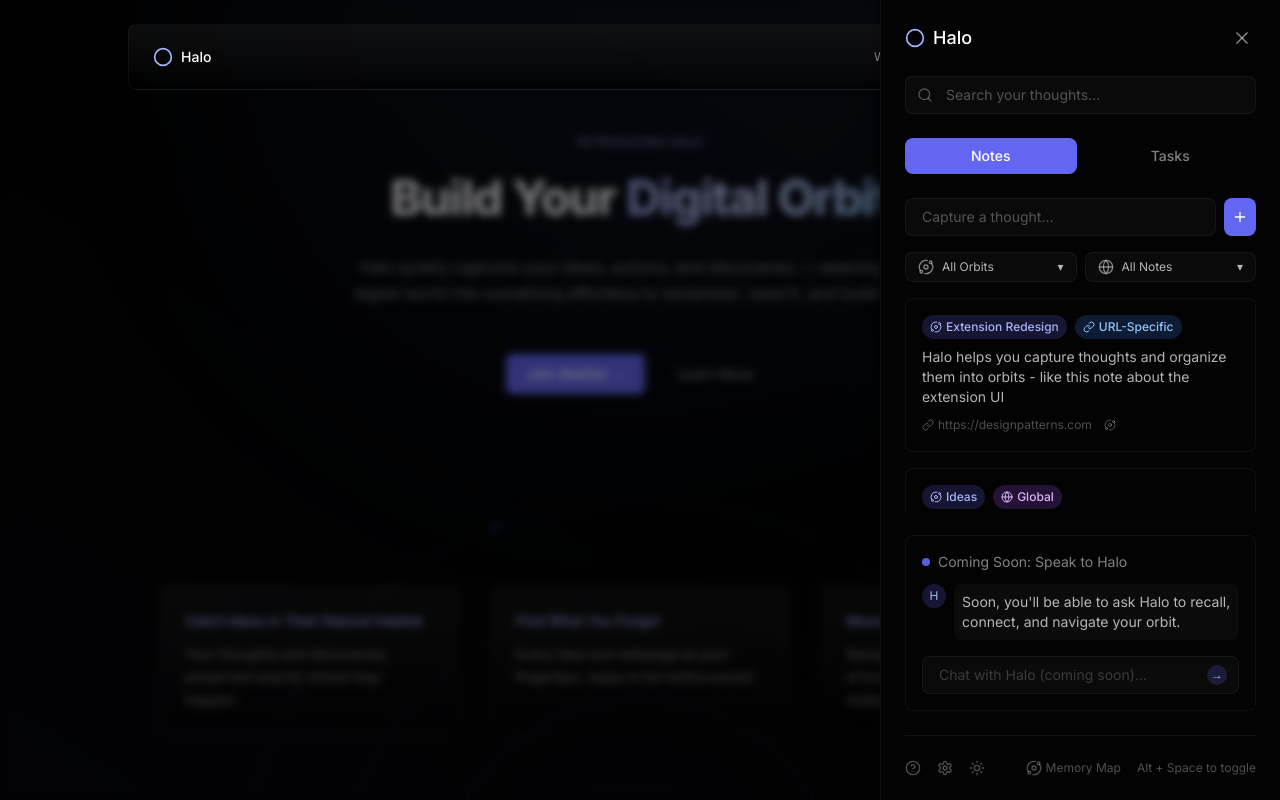
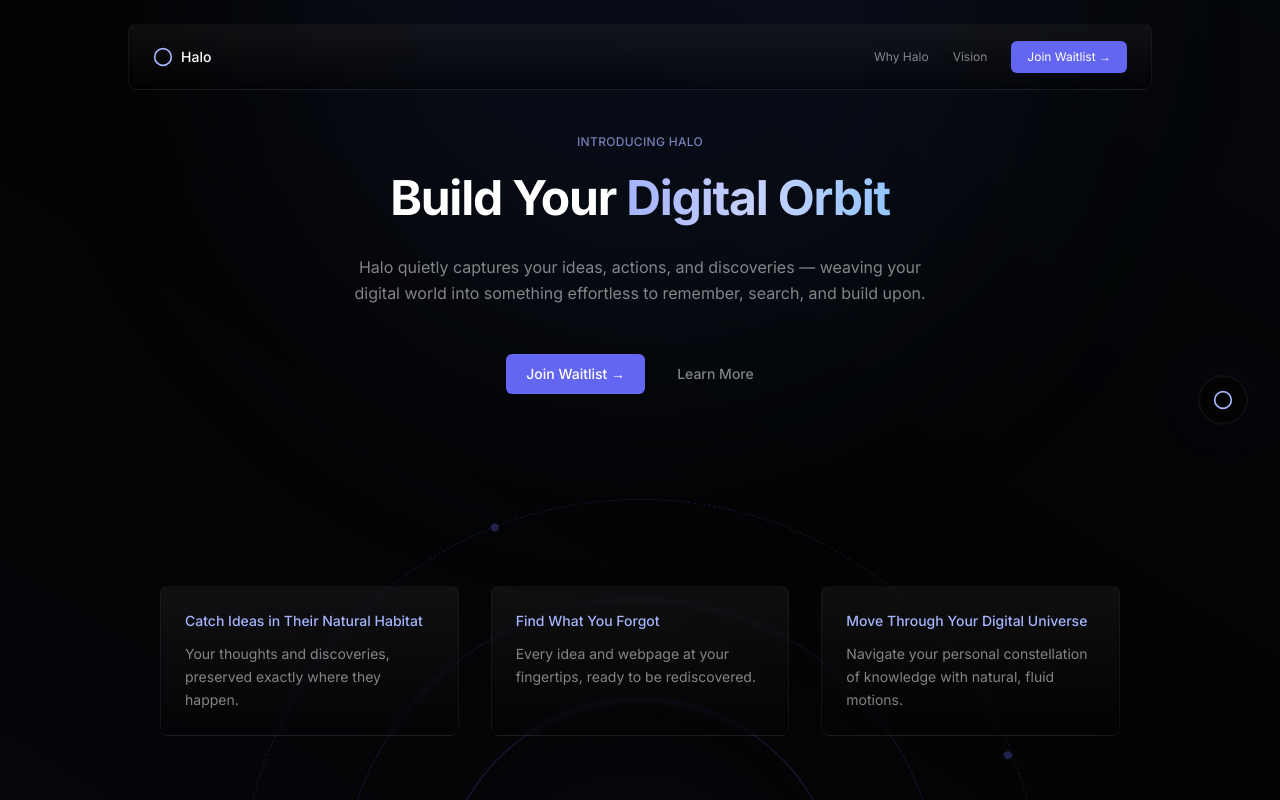
Before and after one commit to jakedewar/halo-lp, a Next.js app: page / in a window 1280 px wide. Shown: the top 800 px of the page. Built offline with nearby package versions, Linux system fonts and the light colour scheme.

Commit message:
Apos issue

```diff
--- a/app/components/MockPanel.tsx
+++ b/app/components/MockPanel.tsx
@@ -5,6 +5,7 @@ import { X, Circle, Plus, Search, Check, Clock, Link as LinkIcon, Orbit, Share2,
 import { useState } from 'react';
 
 interface MockPanelProps {
+    isOpen: boolean;
     onClose: () => void;
 }
 
@@ -17,7 +18,7 @@ interface Note {
     createdAt: Date;
 }
 
-export default function MockPanel({ onClose }: MockPanelProps) {
+export default function MockPanel({ isOpen, onClose }: MockPanelProps) {
     const [activeTab, setActiveTab] = useState<'notes' | 'tasks'>('notes');
     const [newNote, setNewNote] = useState('');
     const [isDarkMode, setIsDarkMode] = useState(true);
@@ -90,6 +91,13 @@ export default function MockPanel({ onClose }: MockPanelProps) {
         setIsDarkMode(!isDarkMode);
     };
 
+    const handleOrbitChange = (noteId: number, newOrbit: string) => {
+        setNotes(notes.map(note =>
+            note.id === noteId ? { ...note, orbit: newOrbit } : note
+        ));
+        setSelectedOrbit(null);
+    };
+
     const themeClasses = isDarkMode
         ? 'bg-[#030303] text-white/70 border-white/[0.05]'
         : 'bg-white text-gray-800 border-gray-200';
@@ -100,7 +108,7 @@ export default function MockPanel({ onClose }: MockPanelProps) {
 
     return (
         <AnimatePresence>
-            {true && (
+            {isOpen && (
                 <>
                     {/* Backdrop */}
                     <motion.div
@@ -400,7 +408,7 @@ export default function MockPanel({ onClose }: MockPanelProps) {
                                                     <span className={`text-xs ${isDarkMode ? 'text-indigo-300' : 'text-indigo-600'}`}>H</span>
                                                 </div>
                                                 <div className={`flex-1 p-2 rounded-lg ${isDarkMode ? 'bg-white/[0.03] text-white/70' : 'bg-gray-50 text-gray-800'} text-sm`}>
-                                                    Soon, you'll be able to ask Halo to recall, connect, and navigate your orbit.
+                                                    Soon, you&apos;ll be able to ask Halo to recall, connect, and navigate your orbit.
                                                 </div>
                                             </div>
                                         </div>
--- a/app/page.tsx
+++ b/app/page.tsx
@@ -1,6 +1,5 @@
 'use client'
 
-import Image from "next/image";
 import { motion } from 'framer-motion';
 import Navbar from "./components/Navbar";
 import MockPanel from "./components/MockPanel";
```
